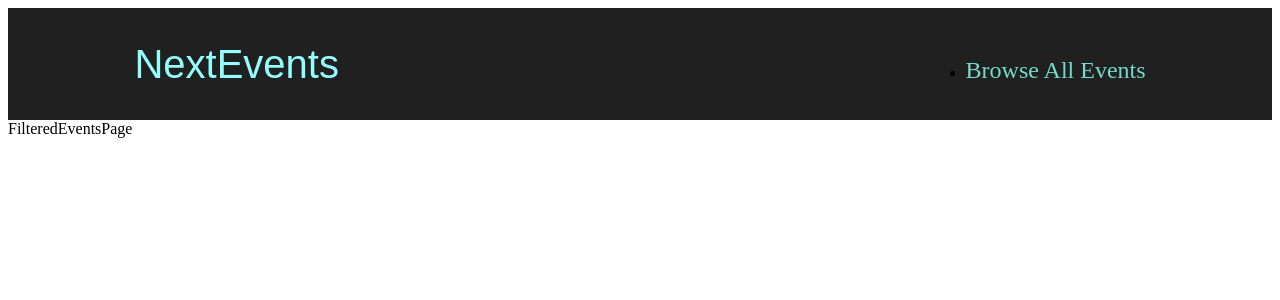
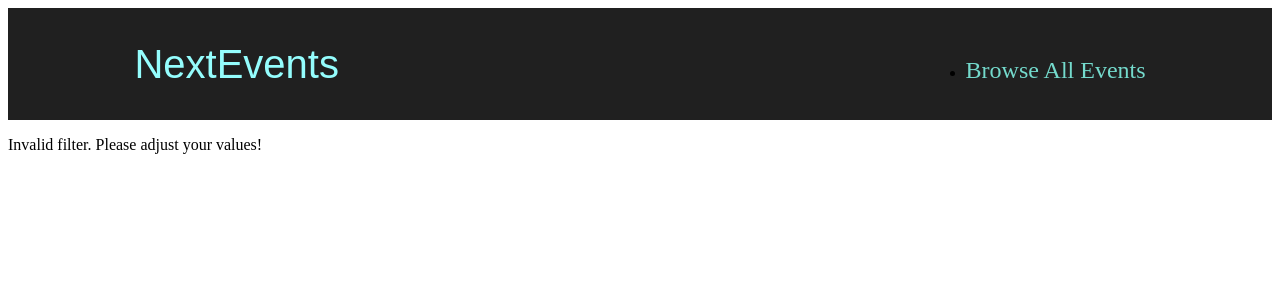
Before and after one commit to Zahirw/nextjs-course, a Next.js app: page /events in a window 1280 px wide. Shown: the top 300 px of the page. Built offline with nearby package versions, Linux system fonts and the light colour scheme.

Commit message:
Extracting Data on the Catch-All Page

```diff
--- a/src/pages/events/[...slug].tsx
+++ b/src/pages/events/[...slug].tsx
@@ -1,6 +1,42 @@
+import { useRouter } from "next/router"
+import { getFilteredEvents } from "dummy-data"
+
 type Props = {}
 
 const FilteredEventsPage = (props: Props) => {
+  const router = useRouter()
+
+  const filterData = router.query.slug
+
+  if (!filterData) {
+    return (
+    <p>loading....</p>
+    )
+  }
+  const monthFilter = +filterData[1]
+  const yearFilter = +filterData[0]
+  if (
+    isNaN(monthFilter) ||
+    isNaN(yearFilter) ||
+    yearFilter > 2030 ||
+    yearFilter < 2021 ||
+    monthFilter < 1 ||
+    monthFilter > 12
+  ) {
+    return (
+      <p>Invalid filter. Please adjust your values!</p>
+    )
+  }
+  const filteredEvents = getFilteredEvents({
+    year: yearFilter,
+    month: monthFilter,
+  });
+
+  if (!filteredEvents || filteredEvents.length === 0) {
+    return (
+          <p>No events found for the chosen filter!</p>
+    );
+  }
   return (
     <div>FilteredEventsPage</div>
   )
--- a/src/pages/events/index.tsx
+++ b/src/pages/events/index.tsx
@@ -9,7 +9,6 @@ const EventIndex = () => {
   const events: Array<any> = getAllEvents()
 
   const handleSearch = (month:any, year:any) => {
-    console.log(month, year)
     const path: string = `/events/${year}/${month}`
     router.push(path)
   }
```
